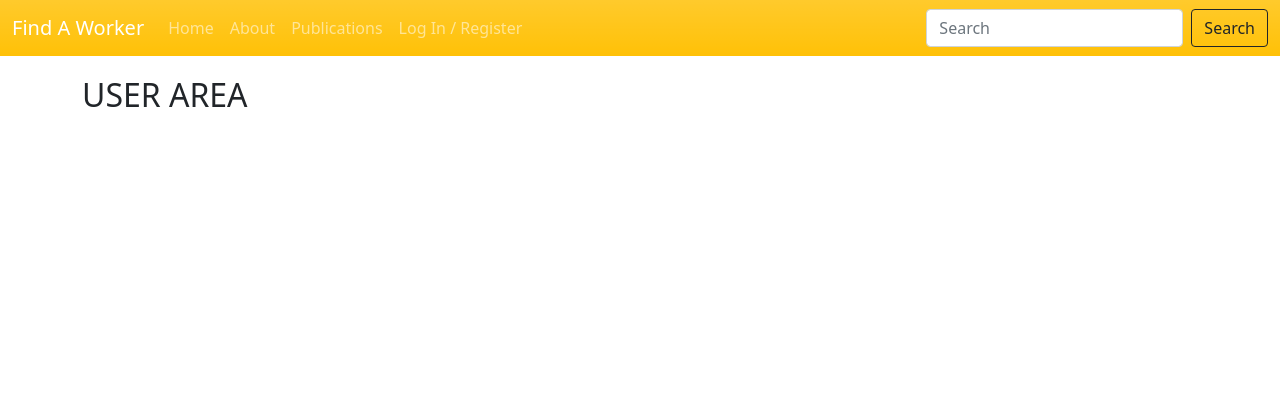
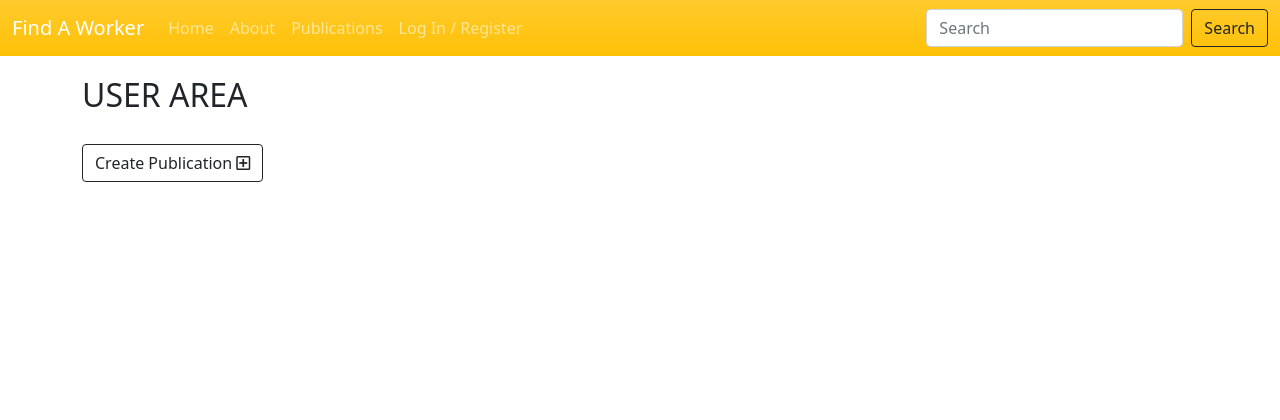
Before and after one commit to arthurmezaonik/portfolio_project_04, a Django app: page /user_area/1 in a window 1280 px wide. Shown: the top 420 px of the page. Run offline with Django 3.2, Linux system fonts and the light colour scheme; data that the repository does not hold is empty.

Commit message:
Add update publication function

```diff
--- a/static/css/style.css
+++ b/static/css/style.css
@@ -153,6 +153,10 @@ label > img{
     max-width: 100px;
 }
 
+.create-btn{
+    margin-bottom: 15px;
+}
+
 /* Publication Detail */
 .publication-detail{
     height: calc(100vh - 136px);
--- a/website/templates/create_publications.html
+++ b/website/templates/create_publications.html
@@ -5,7 +5,7 @@
 <div class="container" style="margin-bottom:20px">
     <h2 class='page-header'>Create Publication</h2>
     {% if submitted %}
-        <h3>Your Publication Was Submitted Succeffuly!</h3>
+        <h3>Your Publication Was Submitted Successfully!</h3>
     {% else %}
         <form action="" method="post">
             {%csrf_token%}
--- a/website/templates/user_area.html
+++ b/website/templates/user_area.html
@@ -4,6 +4,8 @@
 {% block content %}
 <div class="container">
     <h2 class='page-header'>User Area</h2>
+
+    <a class="btn btn-outline-dark create-btn" href="{% url 'create_publications' %}">Create Publication <i class="far fa-plus-square"></i></a>
 
     <div class="row">
         {% for publication in user_publication%}
@@ -37,7 +39,7 @@
                                 <h6 class="card-subtitle mb-2 text-muted">{{publication.author_fname}} {{publication.author_lname}}</h6>
                                 <p class="card-text">{{publication.small_description}}</p>
 
-                                <a href="#" class="card-link btn btn-primary custom-btn"><i class="far fa-edit"></i> Edit</a>
+                                <a href="{% url 'update_publication' publication.id %}" class="card-link btn btn-primary custom-btn"><i class="far fa-edit"></i> Edit</a>
                                 <a href="#" class="card-link btn btn-primary custom-btn"><i class="far fa-trash-alt"></i> Delete</a>
                             </div>
                         </div>
--- a/website/urls.py
+++ b/website/urls.py
@@ -1,10 +1,11 @@
 from django.urls import path
-from .views import index, worker_publication, create_publications, user_area, publication_detail
+from . import views
 
 urlpatterns = [
-    path('', index, name='index'),
-    path('publications/', worker_publication, name='worker_publication'),
-    path('create_publications', create_publications, name='create_publications'),
-    path('user_area/<user_id>', user_area, name='user_area'),
-    path('publication_detail/<publication_id>', publication_detail, name='publication_detail'),
+    path('', views.index, name='index'),
+    path('publications/', views.worker_publication, name='worker_publication'),
+    path('create_publications', views.create_publications, name='create_publications'),
+    path('user_area/<user_id>', views.user_area, name='user_area'),
+    path('publication_detail/<publication_id>', views.publication_detail, name='publication_detail'),
+    path('update_publication/<publication_id>', views.update_publication, name='update_publication'),
 ]
--- a/website/views.py
+++ b/website/views.py
@@ -1,4 +1,4 @@
-from django.shortcuts import render
+from django.shortcuts import redirect, render
 from django.contrib.auth.models import User
 from django.http import HttpResponseRedirect
 from .models import Publication
@@ -39,7 +39,20 @@ def user_area(request, user_id):
     })
 
 def publication_detail(request, publication_id):
-    publication_list = Publication.objects.filter(pk = publication_id)
+    publication_list = Publication.objects.get(pk = publication_id)
     return render (request, 'publication_detail.html', {
         'publication_list':publication_list,
     })
+
+def update_publication(request, publication_id):
+    publication_list = Publication.objects.get(pk = publication_id)
+    form = PublicationForm(request.POST or None, instance=publication_list)
+
+    if form.is_valid():
+        form.save()
+        return redirect('index')
+
+    return render(request, 'update_publication.html',{
+        'publication_list':publication_list,
+        'form':form,
+    })
```
Also changed, not shown: website/templates/update_publication.html (added, +17 -0 lines).
